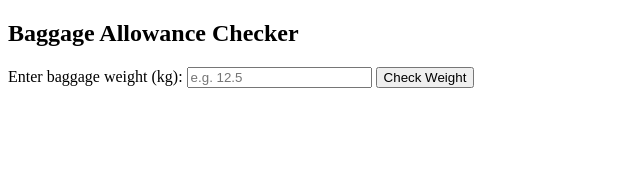
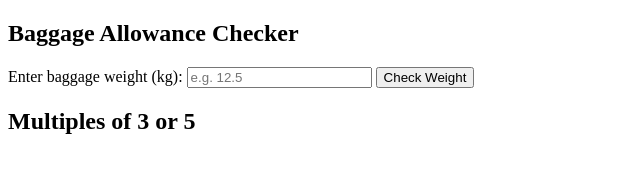
Before and after one commit to Saad982/FirsRepository, a plain HTML site: page index.html in a window 1280 px wide. Shown: the whole page, without its empty margins (0-640 px from the left). Drawn offline with Linux system fonts and the light colour scheme.

Commit message:
Multiple of 3 or 5

```diff
--- a/index.html
+++ b/index.html
@@ -8,6 +8,10 @@
   <label for="weightInput">Enter baggage weight (kg):</label>
   <input type="number" id="weightInput" placeholder="e.g. 12.5">
   <button onclick="checkBaggage()">Check Weight</button>
+   <br>
+
+   <h2>Multiples of 3 or 5</h2>
+
 
   <script>
     function checkBaggage() {
```
